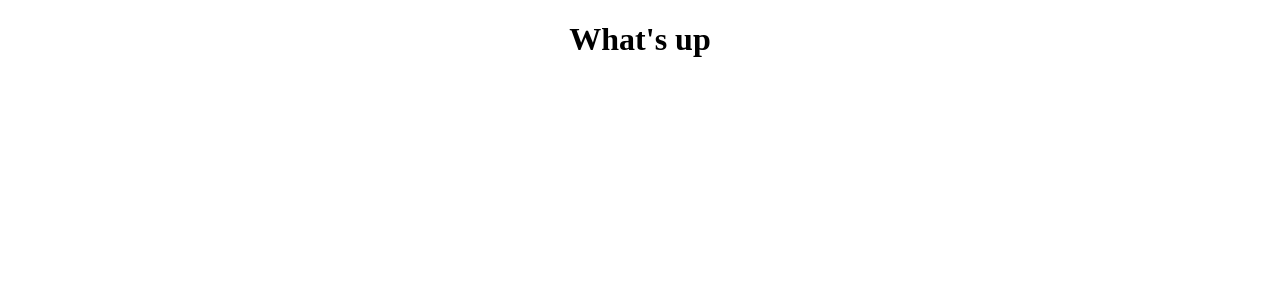
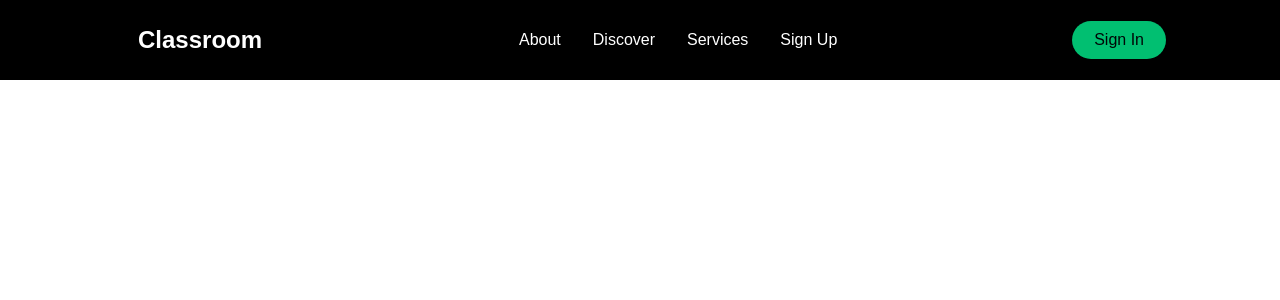
Before and after one commit to froheel/Classroom, a React (Create React App) app in the folder classroom-app/: page / in a window 1280 px wide. Shown: the top 300 px of the page. Built offline with nearby package versions, Linux system fonts and the light colour scheme.

Commit message:
Functional Nav Bar

```diff
--- a/classroom-app/package.json
+++ b/classroom-app/package.json
@@ -8,7 +8,11 @@
     "@testing-library/user-event": "^12.8.3",
     "react": "^17.0.2",
     "react-dom": "^17.0.2",
+    "react-icons": "^4.2.0",
+    "react-router-dom": "^5.2.0",
     "react-scripts": "4.0.3",
+    "react-scroll": "^1.8.2",
+    "styled-components": "^5.3.0",
     "web-vitals": "^1.1.2"
   },
   "scripts": {
--- a/classroom-app/src/App.css
+++ b/classroom-app/src/App.css
@@ -1,38 +1,7 @@
-.App {
-  text-align: center;
+*{
+  box-sizing: border-box;
+  margin: 0;
+  padding: 0;
+  font-family:'Encode Sans Expanded',
+  sans-serif;
 }
-
-.App-logo {
-  height: 40vmin;
-  pointer-events: none;
-}
-
-@media (prefers-reduced-motion: no-preference) {
-  .App-logo {
-    animation: App-logo-spin infinite 20s linear;
-  }
-}
-
-.App-header {
-  background-color: #282c34;
-  min-height: 100vh;
-  display: flex;
-  flex-direction: column;
-  align-items: center;
-  justify-content: center;
-  font-size: calc(10px + 2vmin);
-  color: white;
-}
-
-.App-link {
-  color: #61dafb;
-}
-
-@keyframes App-logo-spin {
-  from {
-    transform: rotate(0deg);
-  }
-  to {
-    transform: rotate(360deg);
-  }
-}
--- a/classroom-app/src/App.js
+++ b/classroom-app/src/App.js
@@ -1,10 +1,12 @@
 import './App.css';
+import Navbar from './components/Navbar';
+import {BrowserRouter as Router} from 'react-router-dom'
 
 function App() {
   return (
-    <div className="App">
-      <h1>What's up</h1>
-    </div>
+    <Router>
+    <Navbar></Navbar>
+    </Router>
   );
 }
 
--- /dev/null
+++ b/classroom-app/src/components/Navbar/NavbarElements.js
@@ -0,0 +1,114 @@
+import styled from 'styled-components'
+import {Link as LinkR } from 'react-router-dom'
+import { Link as LinkS } from 'react-scroll'
+
+export const Nav = styled.nav`
+background: #000;
+height: 80px;
+/*margin-top: -80px;*/
+display: flex;
+justify-content: center;
+align-items: center;
+font-size: 1rem;
+position: sticky;
+top: 0;
+z-index: 10;
+
+@media screen and (max-width:960px){
+    transition: 0.8s all ease;
+}
+`
+
+export const NavbarContainer = styled.div`
+display: flex;
+justify-content: space-between;
+height: 80px;
+z-index: 1;
+width: 100%;
+padding: 0 24px;
+max-width: 1100px;
+`
+
+export const NavLogo = styled(LinkR)`
+color: #fff;
+justify-self: flex-start;
+cursor: pointer;
+font-size: 1.5rem;
+display: flex;
+align-items: center;
+margin-left: 24px;
+font-weight: bold;
+text-decoration: none;
+`
+export const MobileIcon = styled.div`
+display: none;
+
+@media screen and (max-width: 768px){
+    display: block;
+    position: absolute;
+    top: 0;
+    right: 0;
+    transform: translate(-100%,60%);
+    font-size: 1.8rem;
+    cursor:pointer;
+    color: #fff;
+}
+`
+export const NavMenu = styled.ul`
+display: flex;
+align-items: center;
+list-style: none;
+text-align: center;
+margin-right: -22px;
+
+@media screen and (max-width: 768px){
+    display: none;
+}
+`
+
+export const NavItem = styled.li`
+height: 88px;
+`
+
+export const NavLinks = styled(LinkS)`
+color: #fff;
+display: flex;
+align-items: center;
+text-decoration: none;
+padding: 0 1rem;
+height: 100%;
+cursor: pointer;
+
+&.active{
+    border-bottom:3px solid #01bf71 ;
+}
+
+`;
+
+export const NavBtn = styled.nav`
+display: flex;
+align-items: center;
+
+@media screen and (max-width:768px){
+    display:none;
+}
+`
+export const NavBtnLink = styled(LinkR)`
+border-radius: 50px;
+background: #01bf71;
+white-space: nowrap;
+padding: 10px 22px;
+color: #010606;
+font-size: 16px;
+outline: none;
+cursor: pointer;
+transition: all 0.2s ease-in-out;
+text-decoration: none;
+
+&:hover{
+    transition: all 0.2s ease-in-out;
+    background: #fff;
+    color: #010606;
+}
+
+`
--- /dev/null
+++ b/classroom-app/src/components/Navbar/index.js
@@ -0,0 +1,51 @@
+import React from 'react'
+import {FaBars} from 'react-icons/fa'
+import {
+    Nav,
+    NavbarContainer,
+    NavLogo,MobileIcon,
+    NavMenu,
+    NavItem,
+    NavLinks,
+    NavBtn,
+    NavBtnLink
+
+} from './NavbarElements'
+
+
+const Navbar = () => {
+    return (
+        <>
+        <Nav>
+            <NavbarContainer>
+                <NavLogo to="/">
+                    Classroom
+                </NavLogo>
+                <MobileIcon>
+                    <FaBars></FaBars>
+                </MobileIcon>
+                <NavMenu>
+                    <NavItem>
+                        <NavLinks to="about">About</NavLinks>
+                    </NavItem>
+                    <NavItem>
+                        <NavLinks to="discover">Discover</NavLinks>
+                    </NavItem>
+                    <NavItem>
+                        <NavLinks to="services">Services</NavLinks>
+                    </NavItem>
+                    <NavItem>
+                        <NavLinks to="signup">Sign Up</NavLinks>
+                    </NavItem>
+                </NavMenu>
+                <NavBtn>
+                    <NavBtnLink to="/signin">Sign In </NavBtnLink>
+
+                </NavBtn>
+            </NavbarContainer>
+        </Nav>
+        </>
+    )
+}
+
+export default Navbar
```
Also changed, not shown: 1 other file (tests, documents, lock files or other folders).
